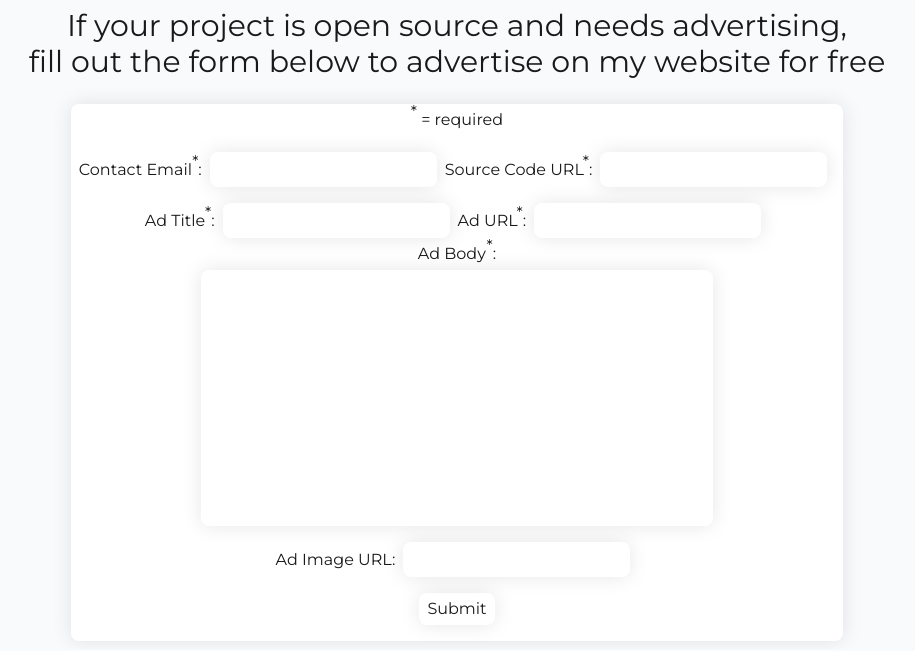
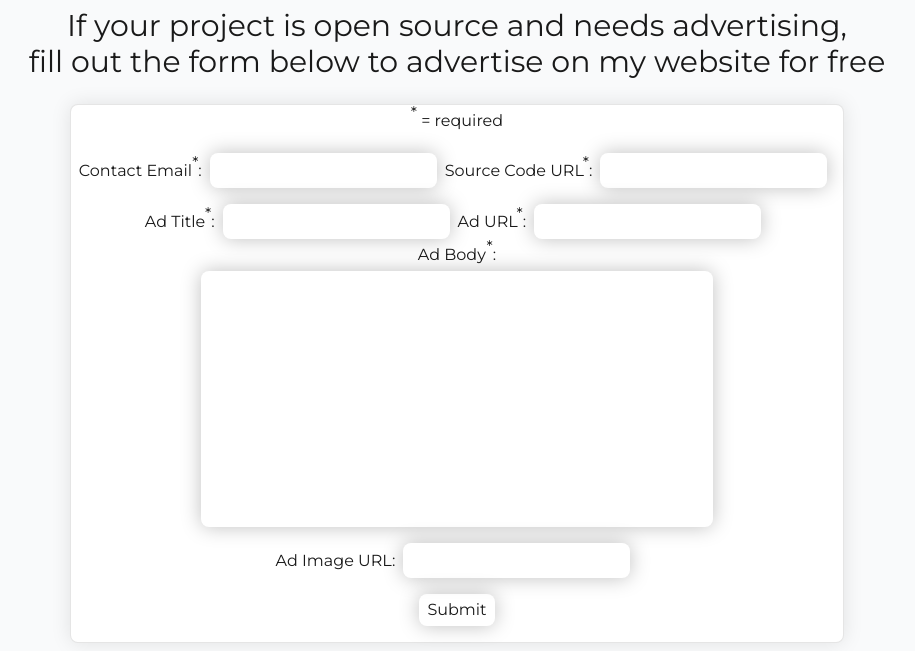
Before and after one commit to nathanchu/website, a Gatsby site: page /advertise in a window 1280 px wide. Shown: the part 320-971 px from the top of the page, without its empty margins (183-1098 px from the left). Built offline with nearby package versions, Linux system fonts and the light colour scheme; Gatsby itself is replaced by a stand-in of ours.

Commit message:
add border

```diff
--- a/src/components/advertiseForm.js
+++ b/src/components/advertiseForm.js
@@ -13,13 +13,14 @@ const Wrapper = styled.div`
 const Form = styled.form`
   background-color: #fff;
   box-shadow: 0 0 20px rgba(0, 0, 0, 0.1);
+  border: 1px solid rgba(0, 0, 0, 0.1);
   display: inline-block;
   border-radius: 8px;
   margin: 8px;
   padding: 8px;
   text-align: center;
   input, button {
-    box-shadow: 0 0 20px rgba(0, 0, 0, 0.1);
+    box-shadow: 0 0 20px rgba(0, 0, 0, 0.25);
     padding: 8px;
     margin: 8px;
     border-radius: 8px;
```
